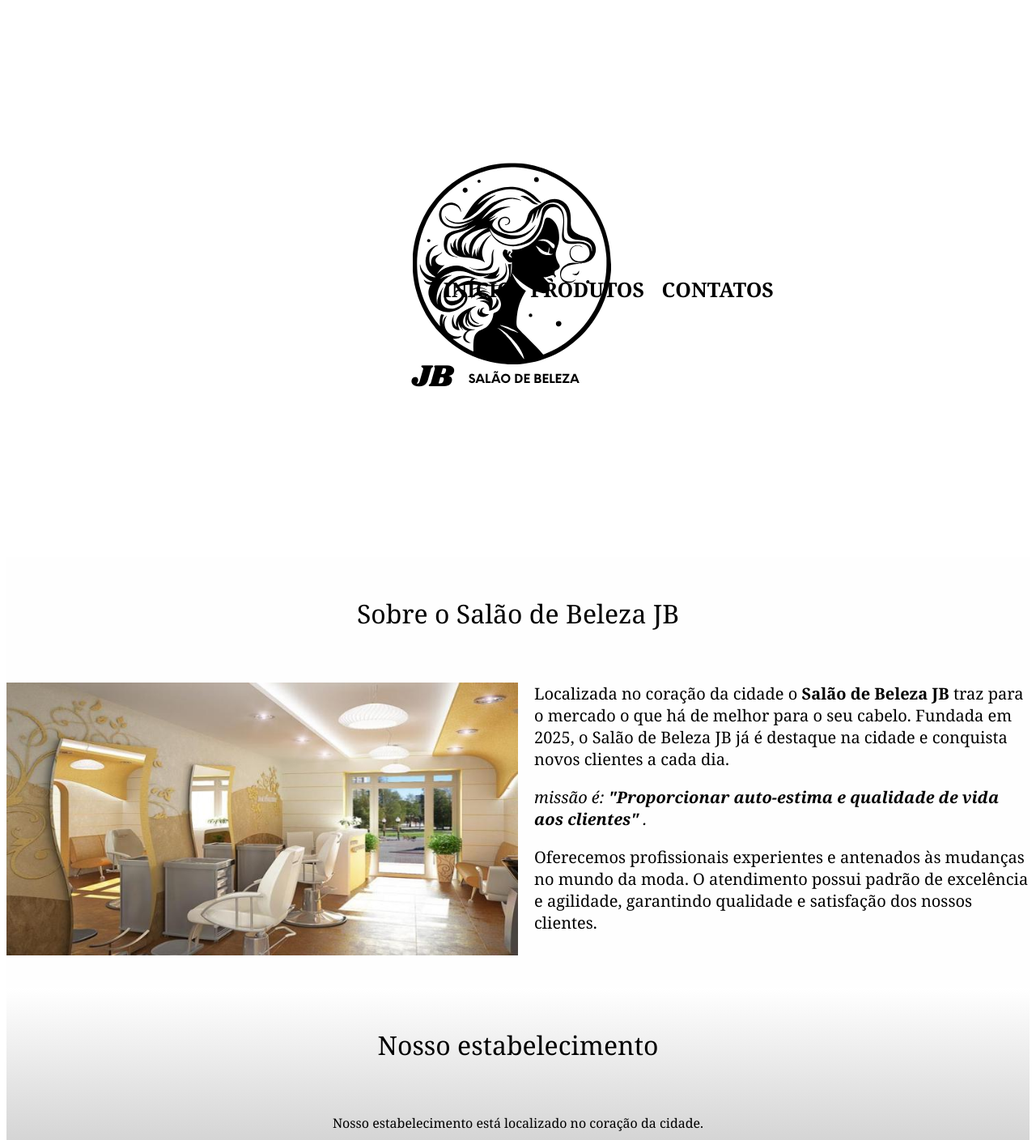
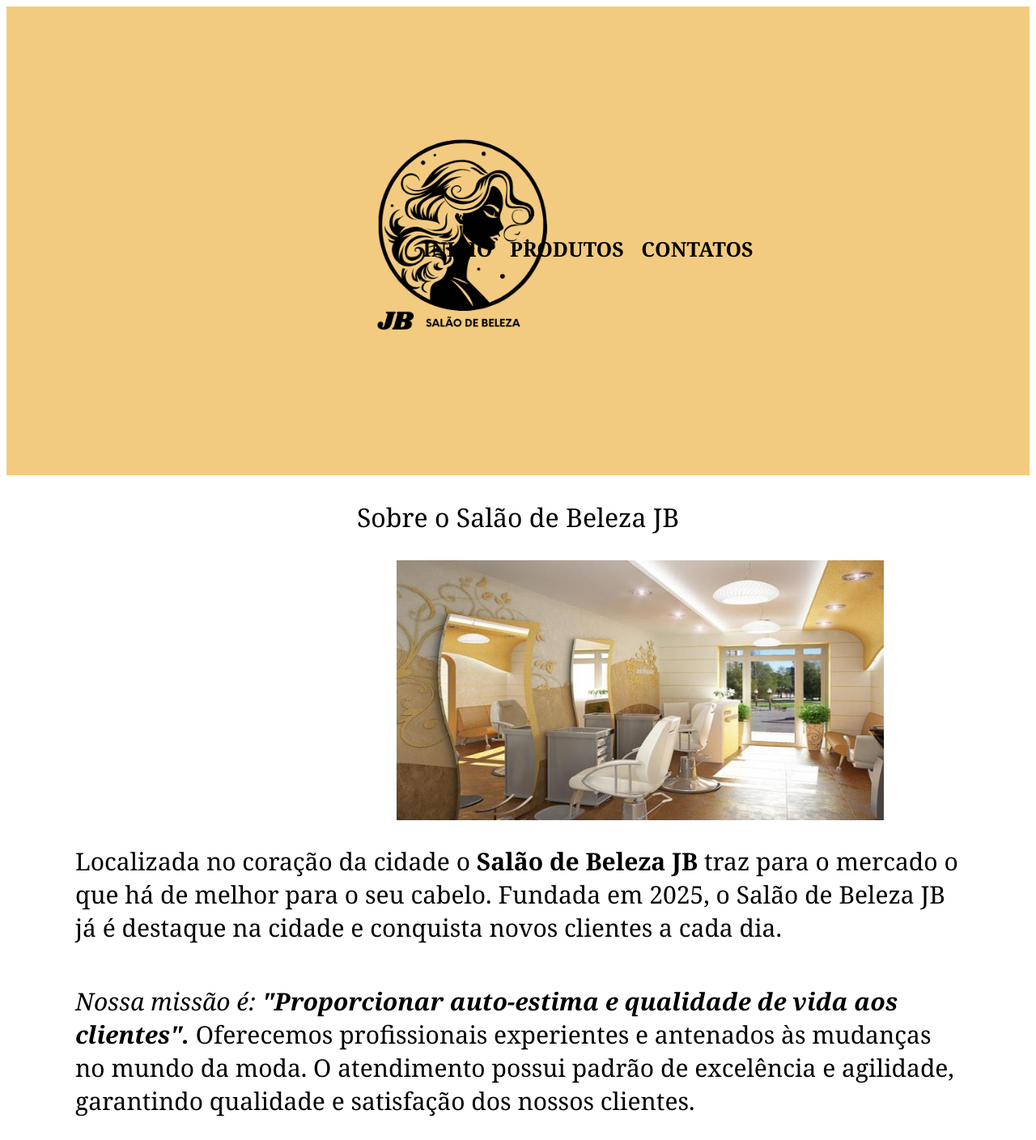
Before and after one commit to Larissadods/salao.eu, a plain HTML site: page index.html in a window 1280 px wide. Shown: the top 1408 px of the page at 81% size. Drawn offline with Linux system fonts and the light colour scheme.

Commit message:
Add files via upload

```diff
--- a/index.html
+++ b/index.html
@@ -27,12 +27,10 @@
 <main>
     <section class="principal">
         <h2 class="titulo-principal"> Sobre o Salão de Beleza JB </h2>
-
         <img class="banner" src="bannerofc.jpg" alt="Interior do JB.">
 
-         <p> Localizada no coração da cidade o <strong> Salão de Beleza JB </strong>traz para o mercado o que há de melhor para o seu cabelo. Fundada em 2025, o Salão de Beleza JB já é destaque na cidade e conquista novos clientes a cada dia. </p>
-         <p id="missao"> <em> missão é: <strong> "Proporcionar auto-estima e qualidade de vida aos clientes" </strong> . </em> </p>
-         <p> Oferecemos profissionais experientes e antenados às mudanças no mundo da moda. O atendimento possui padrão de excelência e agilidade, garantindo qualidade e satisfação dos nossos clientes. </p>
+         <p> Localizada no coração da cidade o <strong> Salão de Beleza JB </strong> traz para o mercado o que há de melhor para o seu cabelo. Fundada em 2025, o Salão de Beleza JB já é destaque na cidade e conquista novos clientes a cada dia. </p>
+         <p id="missao"> <em>  Nossa missão é: <strong> "Proporcionar auto-estima e qualidade de vida aos clientes". </strong> </em> Oferecemos profissionais experientes e antenados às mudanças no mundo da moda. O atendimento possui padrão de excelência e agilidade, garantindo qualidade e satisfação dos nossos clientes. </p>
 
     </section>
 
--- a/style.css
+++ b/style.css
@@ -4,6 +4,7 @@ body {
 
 header {
     padding-top: 0 auto;
+    background-color: #f3cb80;
 }
 
 .cabeça {
@@ -13,13 +14,14 @@ header {
 }
 
 .logo-preta {
-    margin-left: 20px;
+    width: 1020px;
+    margin-left: 50px;
 }
 
 nav {
     position: absolute;
-    top: 300px;
-    right: 25%;
+    top: 250px;
+    right: 27%;
 }
 
 nav li {
@@ -37,7 +39,7 @@ nav a {
 }
 
 nav a:hover {
-    color: rgb(232, 183, 85);
+    color: #e9ab38;
     text-decoration: underline;
 }
 
@@ -102,18 +104,20 @@ td, th {
 
 .banner {
     width: 50%;
-    float: left;
-    margin: 0 20px 20px 0;
+    float: top;
+    margin: 0 2px 0;
+    padding-left: 450px;
 }
 
 .principal {
-    padding: 3em 0;
-    background: #FEFEFE;
+    background: white;
+    padding: 30px;
 }
 
 .principal p {
-    margin: 0 0 1em;
-    font-size: 20px;
+    margin: 0 1em;
+    font-size: 30px;
+    padding: 25px;
 }
 
 .mapa {
@@ -135,7 +139,7 @@ td, th {
     text-align: center;
     font-size: 2em;
     font-weight: 100;
-    margin: 0 0 2em;
+    margin: 0 0 1em;
 }
 
 .beneficios {
```
